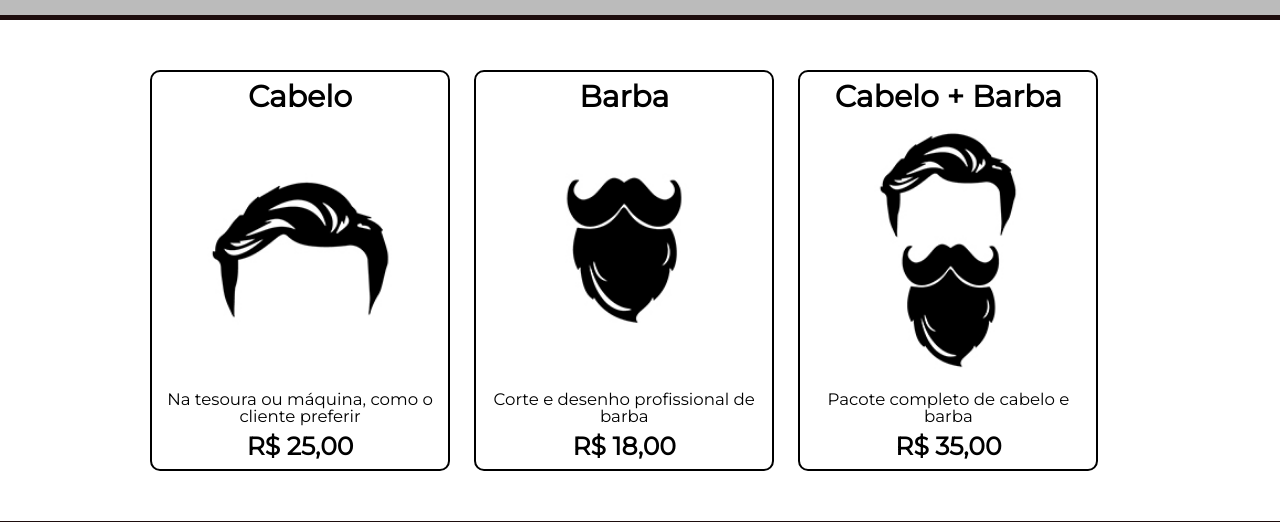
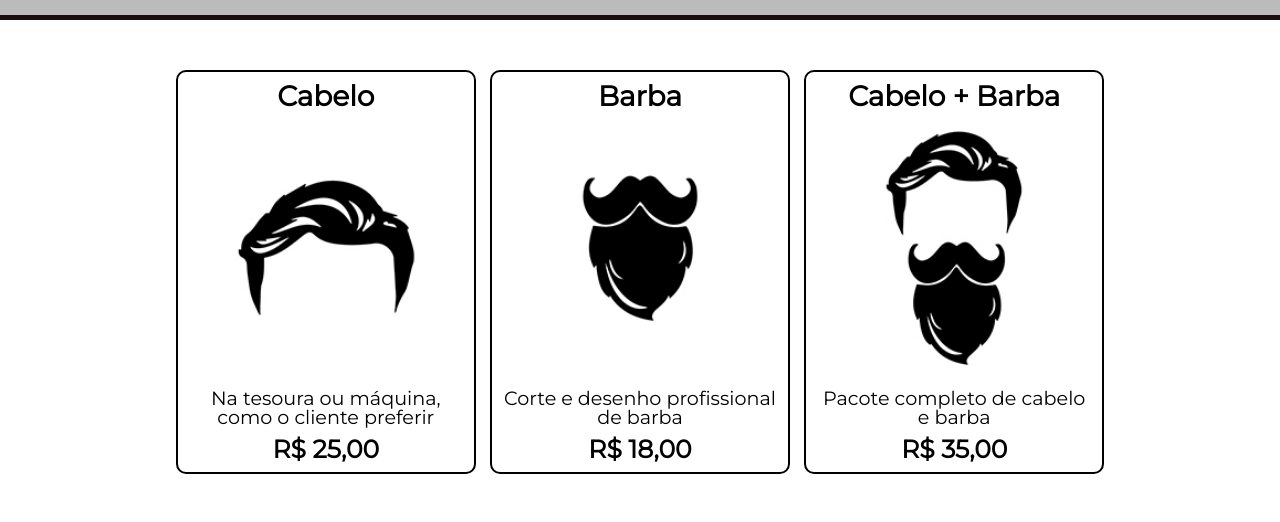
Before and after one commit to DanniHimouto/html5-css3, a plain HTML site: page barbearia-alura/produtos.html in a window 1280 px wide. Shown: the part 278-800 px from the top of the page. Drawn offline with Linux system fonts and the light colour scheme.

Commit message:
finalizado

```diff
--- a/barbearia-alura/produtos.html
+++ b/barbearia-alura/produtos.html
@@ -24,8 +24,8 @@
     </header>
 
     <main>
-        <section class="pro-dinamico">
-            <ul class="produtos">
+        <section class="produtos">
+            <ul>
                 <li>
                     <h2>Cabelo</h2>
                     <img src="./imagens/cabelo.jpg" alt="" class="bora">
--- a/barbearia-alura/style.css
+++ b/barbearia-alura/style.css
@@ -41,6 +41,45 @@ nav a:hover {
     text-decoration: underline;
 }
 
+.produtos {
+    max-width: 1000px;
+    margin: 0 auto;
+    padding: 50px 0;
+    text-align: center;
+}
+
+.produtos li {
+    display: inline-block;
+    text-align: center;
+    width: 30%;
+    vertical-align: top;
+    margin: 0 5px;
+    padding: 10px 10px;
+    box-sizing: border-box;
+    border: 2px solid black;
+    border-radius: 10px;
+}
+
+.produtos h2 {
+    font-size: min(28px, 4.5vw);
+    font-weight: bold;
+
+}
+
+.bora {
+    width: 100%;
+}
+
+.pro-descricao {
+    font-size: max(12.5px, 1.5vw);
+}
+
+.produto-preco {
+    font-size: min(25px, 3.5vw);
+    font-weight: bold;
+    margin-top: 10px;
+}
+
 .produtos li:hover {
     border-color: #c78c19;
 }
@@ -50,49 +89,7 @@ nav a:hover {
 }
 
 .produtos li:hover h2 {
-    font-size: min(25px, 2vw);
-}
-
-.produtos {
-    max-width: 1000px;
-    margin: 0 auto;
-    padding: 50px 0;
-}
-
-.bora {
-    width: 100%;
-}
-
-.pro-dinamico {
-    width: auto;
-}
-
-.produtos li {
-    display: inline-block;
-    text-align: center;
-    width: 30%;
-    vertical-align: top;
-    margin: 0 1%;
-    padding: 10px 10px;
-    box-sizing: border-box;
-    border: 2px solid black;
-    border-radius: 10px;
-}
-
-.produtos h2 {
-    font-size: min(30px, 3.5vw);
-    font-weight: bold;
-
-}
-
-.pro-descricao {
-    font-size: max(100%, 1.3vw);
-}
-
-.produto-preco {
-    font-size: min(25px, 3.5vw);
-    font-weight: bold;
-    margin-top: 10px;
+    font-size: max(22px, 2.1vw);
 }
 
 footer {
```
